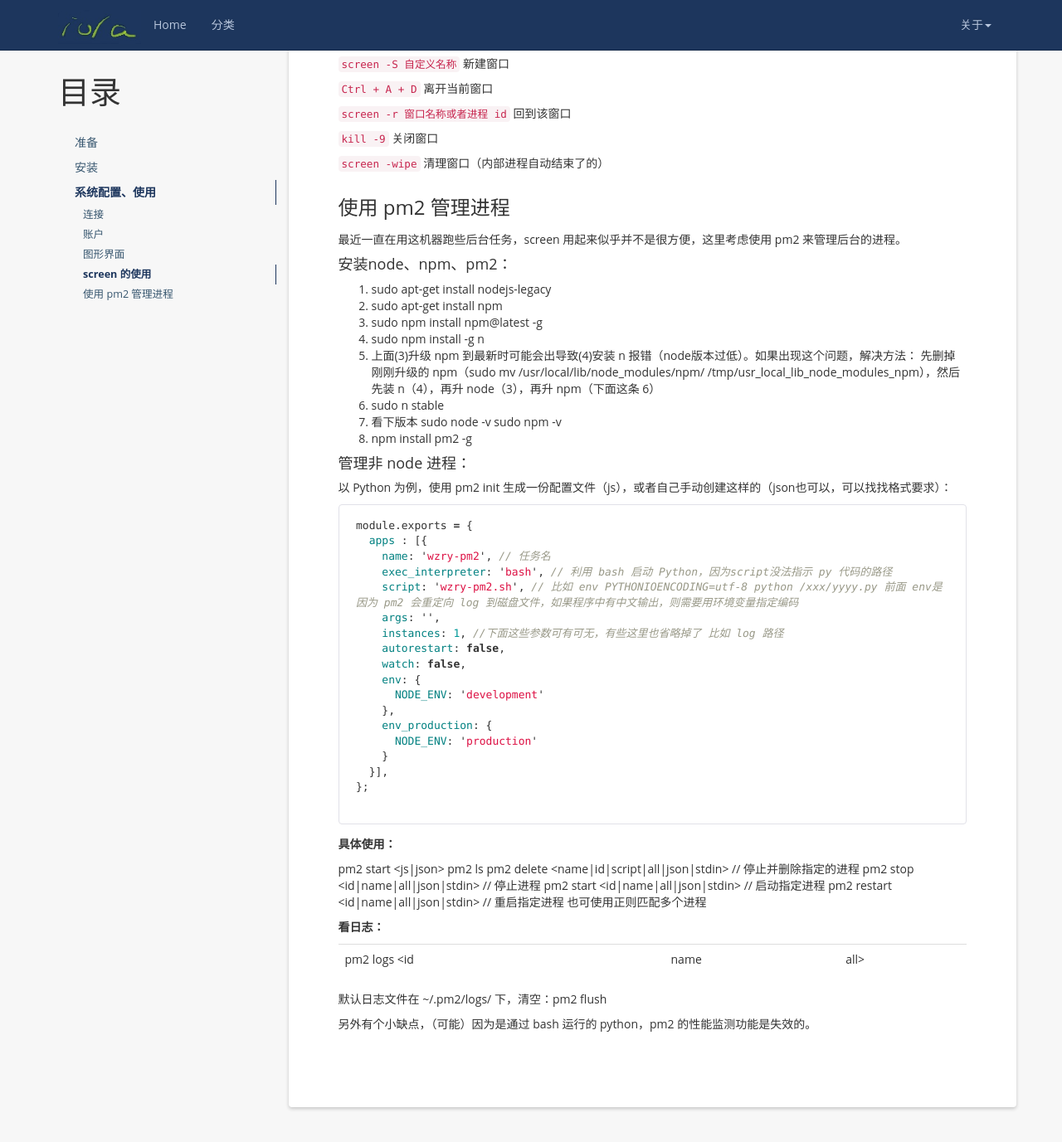
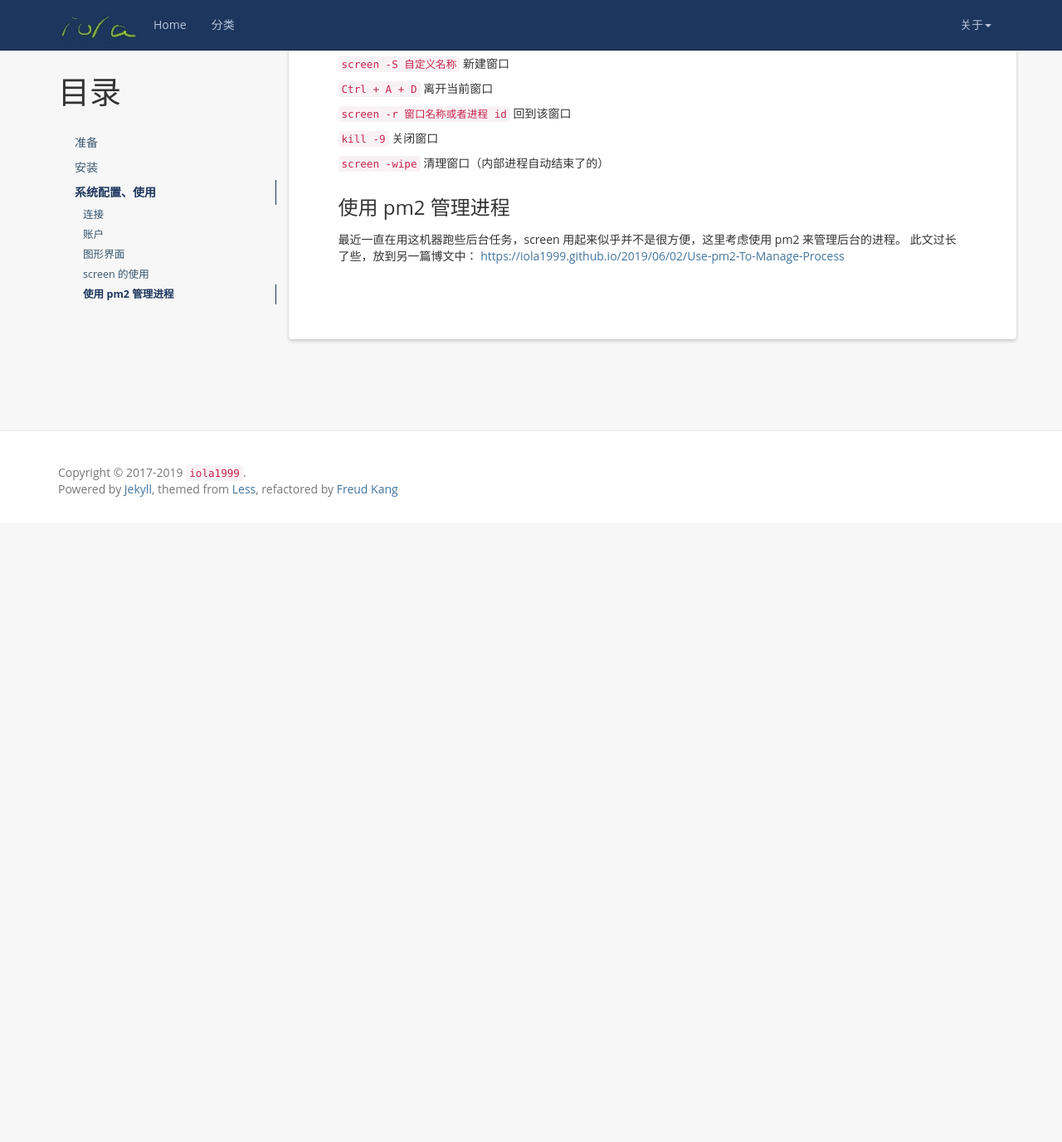
Before and after one commit to iola1999/iola1999.github.io, a Jekyll site: the page built from _posts/2019-05-04-Run-Ubuntu-On-Android-Phone.markdown, in a window 1280 px wide and 1400 px high, scrolled down 1766 px. Shown: the top 1377 px of the window at 83% size. Built offline with Jekyll 4.4.1, drawn with Linux system fonts in a browser that asks for light colours; nearby versions of some CDN libraries; comment, search, counter and statistics services are not loaded; after the commit the page ends 2396 px from its top, so only the background shows below that; some of the changed text lies outside the part shown.

Commit message:
move to new post

````diff
--- a/_posts/2019-05-04-Run-Ubuntu-On-Android-Phone.markdown
+++ b/_posts/2019-05-04-Run-Ubuntu-On-Android-Phone.markdown
@@ -1,6 +1,6 @@
 ---
 layout: post
-title:  在安卓设备上运行Ubuntu
+title:  在安卓设备上运行 Ubuntu
 date:   2019-05-04 17:00:00 +0800
 categories: 折腾
 tag:
@@ -109,59 +109,4 @@ startxfce4 &
 ### 使用 pm2 管理进程
 
 最近一直在用这机器跑些后台任务，screen 用起来似乎并不是很方便，这里考虑使用 pm2 来管理后台的进程。
-
-#### 安装node、npm、pm2：
-
-1. sudo apt-get install nodejs-legacy
-2. sudo apt-get install npm
-3. sudo npm install npm@latest -g
-4. sudo npm install -g n
-5. 上面(3)升级 npm 到最新时可能会出导致(4)安装 n 报错（node版本过低）。如果出现这个问题，解决方法：
-   先删掉刚刚升级的 npm（sudo mv /usr/local/lib/node_modules/npm/ /tmp/usr_local_lib_node_modules_npm），然后先装 n（4），再升 node（3），再升 npm（下面这条 6）
-6. sudo n stable
-7. 看下版本
-   sudo node -v
-   sudo npm -v
-8. npm install pm2 -g
-
-#### 管理非 node 进程：
-
-以 Python 为例，使用 pm2 init 生成一份配置文件（js），或者自己手动创建这样的（json也可以，可以找找格式要求）：
-
-```js
-module.exports = {
-  apps : [{
-    name: 'wzry-pm2', // 任务名
-    exec_interpreter: 'bash', // 利用 bash 启动 Python，因为script没法指示 py 代码的路径
-    script: 'wzry-pm2.sh', // 比如 env PYTHONIOENCODING=utf-8 python /xxx/yyyy.py 前面 env是因为 pm2 会重定向 log 到磁盘文件，如果程序中有中文输出，则需要用环境变量指定编码
-    args: '',
-    instances: 1, //下面这些参数可有可无，有些这里也省略掉了 比如 log 路径
-    autorestart: false,
-    watch: false,
-    env: {
-      NODE_ENV: 'development'
-    },
-    env_production: {
-      NODE_ENV: 'production'
-    }
-  }],
-};
-
-```
-
-**具体使用：**
-
-pm2 start <js|json>
-pm2 ls
-pm2 delete <name|id|script|all|json|stdin>  // 停止并删除指定的进程
-pm2 stop <id|name|all|json|stdin>  // 停止进程
-pm2 start <id|name|all|json|stdin>  // 启动指定进程
-pm2 restart <id|name|all|json|stdin>  // 重启指定进程 也可使用正则匹配多个进程
-
-**看日志：**
-
-pm2 logs <id|name|all>
-
-默认日志文件在 ~/.pm2/logs/ 下，清空：pm2 flush
-
-另外有个小缺点，（可能）因为是通过 bash 运行的 python，pm2 的性能监测功能是失效的。
+此文过长了些，放到另一篇博文中： [https://iola1999.github.io/2019/06/02/Use-pm2-To-Manage-Process](https://iola1999.github.io/2019/06/02/Use-pm2-To-Manage-Process)
````
Also changed, not shown: _posts/2019-06-02-Use-pm2-To-Manage-Process.markdown (added, +73 -0 lines).
